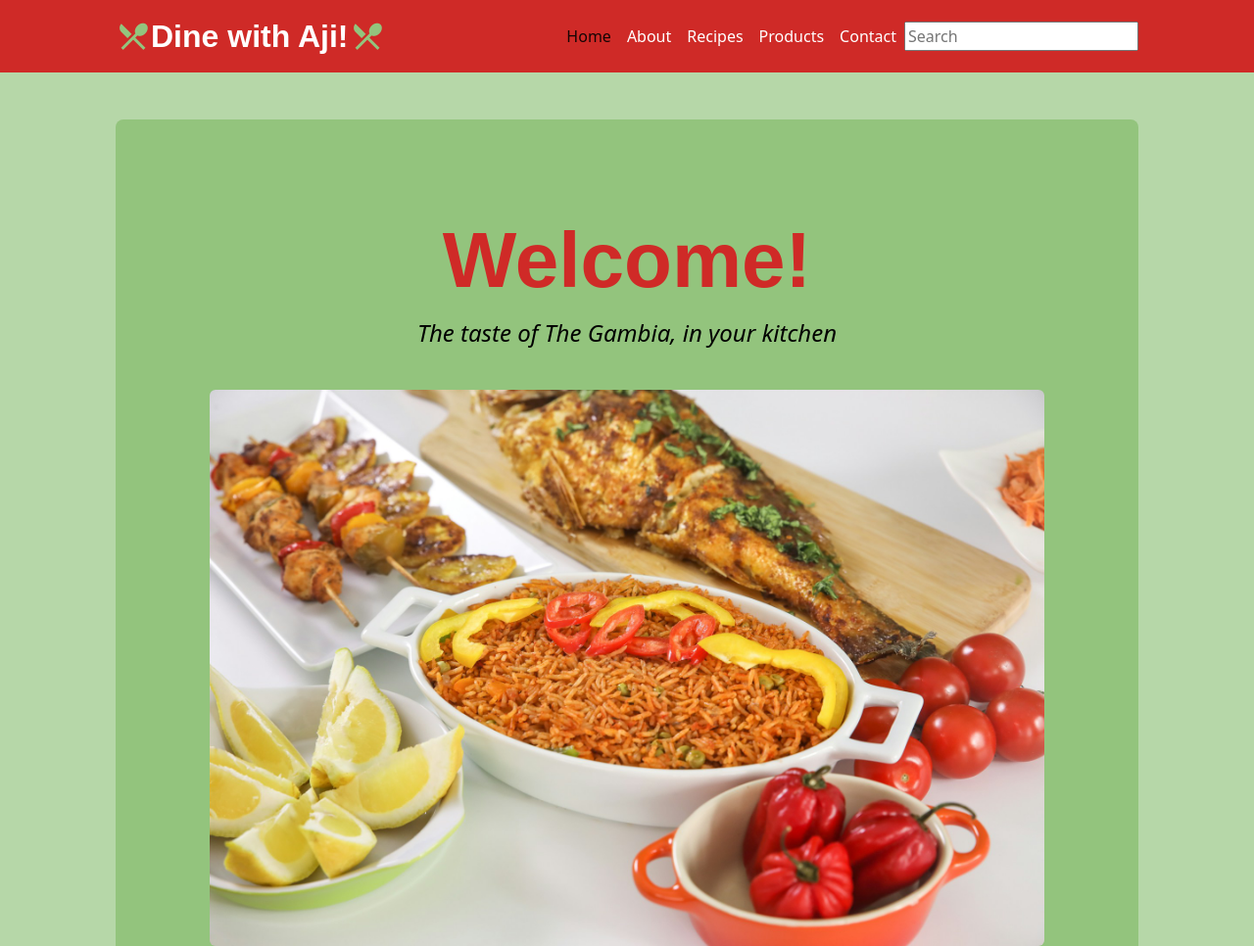
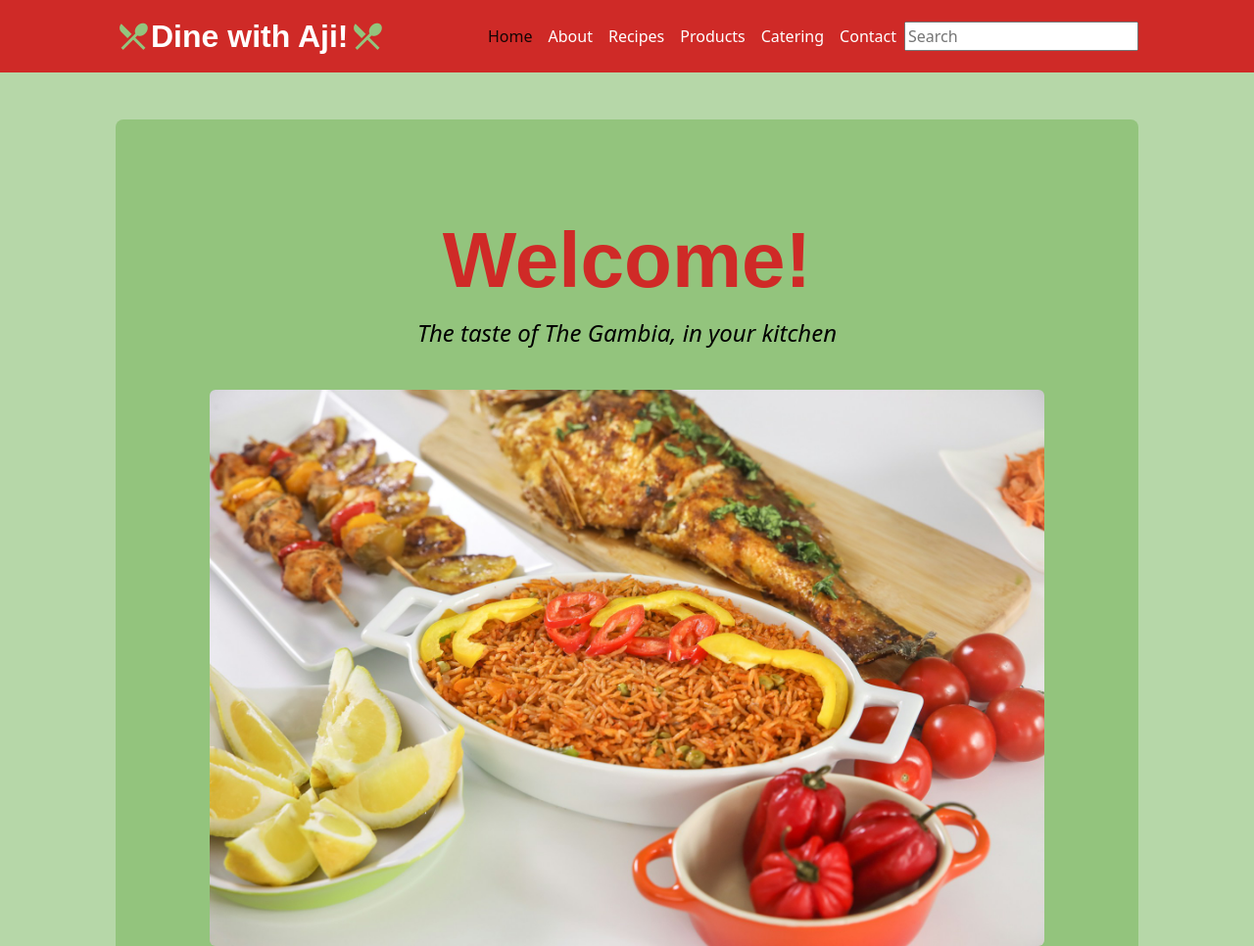
Before and after one commit to GoldenSphinx/dine-with-A, a plain HTML site: page index.html in a window 1280 px wide. Shown: the top 966 px of the page at 98% size. Drawn offline with nearby package versions, Linux system fonts and the light colour scheme; a web font is replaced by a local one.

Commit message:
Add files via upload

```diff
--- a/index.html
+++ b/index.html
@@ -70,7 +70,12 @@
             <li class="nav-item"><a class="nav-link" href="#!">About</a></li>
             <li class="nav-item"><a class="nav-link" href="#!">Recipes</a></li>
             <li class="nav-item"><a class="nav-link" href="#!">Products</a></li>
-            <li class="nav-item"><a class="nav-link" href="#!">Contact</a></li>
+            <li class="nav-item">
+              <a class="nav-link" href="catering.html">Catering</a>
+            </li>
+            <li class="nav-item">
+              <a class="nav-link" href="contact.html">Contact</a>
+            </li>
           </ul>
           <form class="navbar-search pull-left">
             <input type="text" class="search-query" placeholder="Search" />
```
